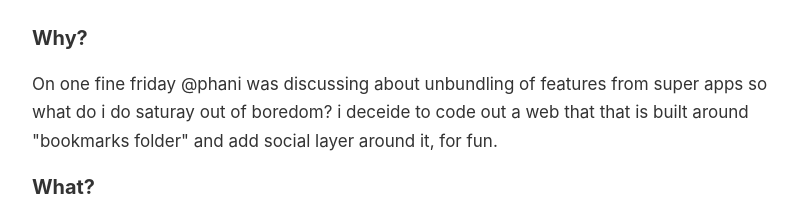
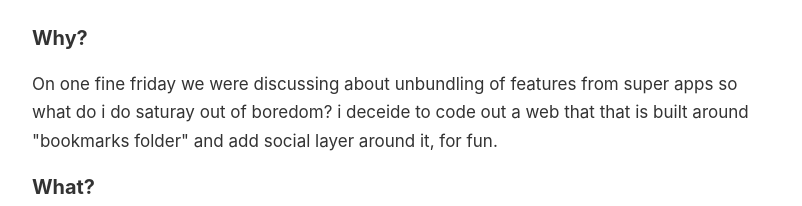
Before and after one commit to ssgarx/portfolio, a plain HTML site: page qurate.html in a window 1280 px wide. Shown: the part 503-709 px from the top of the page, without its empty margins (238-1040 px from the left). Drawn offline with Linux system fonts and the light colour scheme; a script that the page names is missing.

Commit message:
removed name

```diff
--- a/qurate.html
+++ b/qurate.html
@@ -36,7 +36,7 @@
                 <img src="./static/q2desktop.png" alt class="photo">
             </div>
             <h3>Why?</h3>
-            <p>On one fine friday @phani was discussing about unbundling of features from super apps so what do i do
+            <p>On one fine friday we were discussing about unbundling of features from super apps so what do i do
                 saturay out of boredom? i deceide to code out a web that that is built around "bookmarks folder" and
                 add social layer around it, for fun.
             </p>
```
